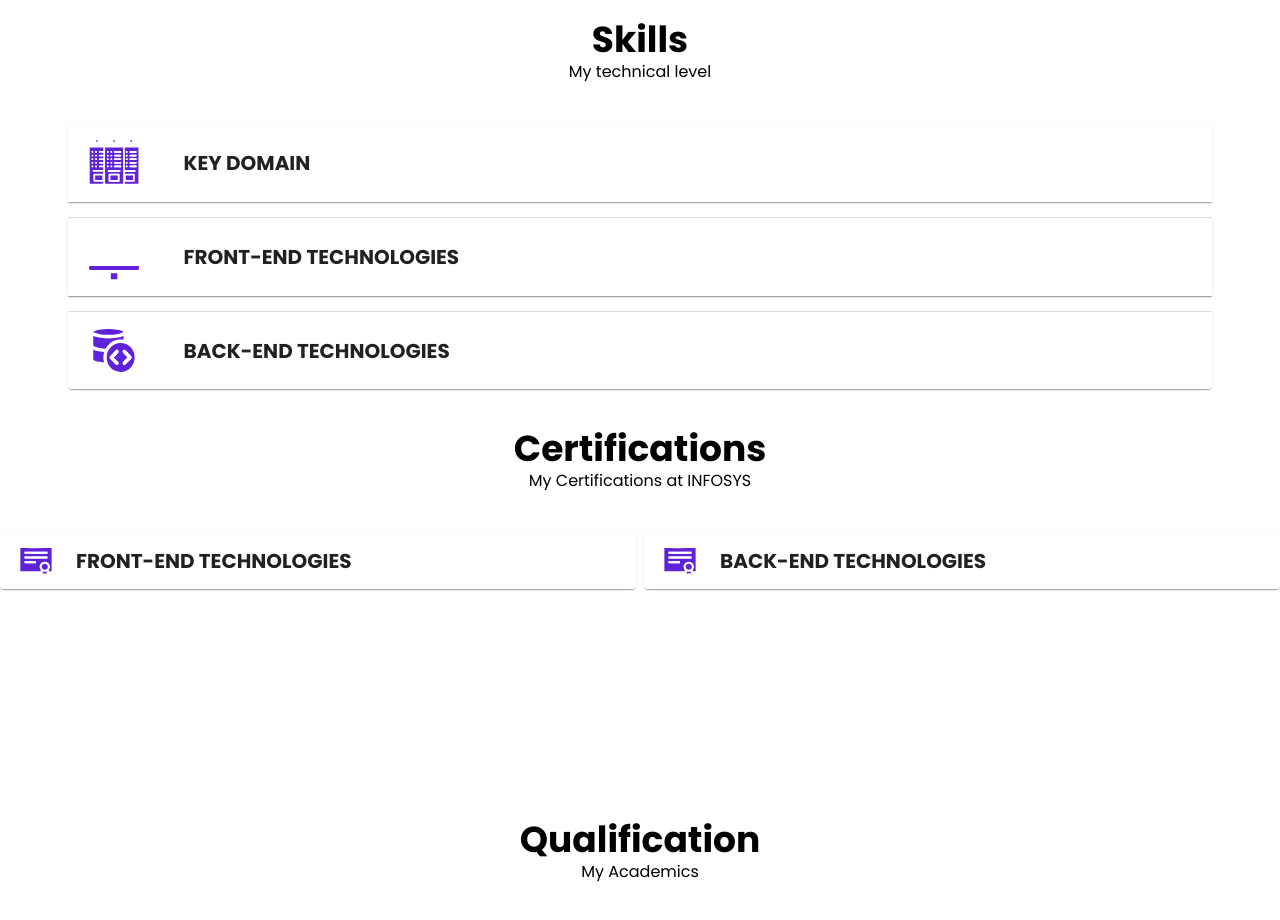
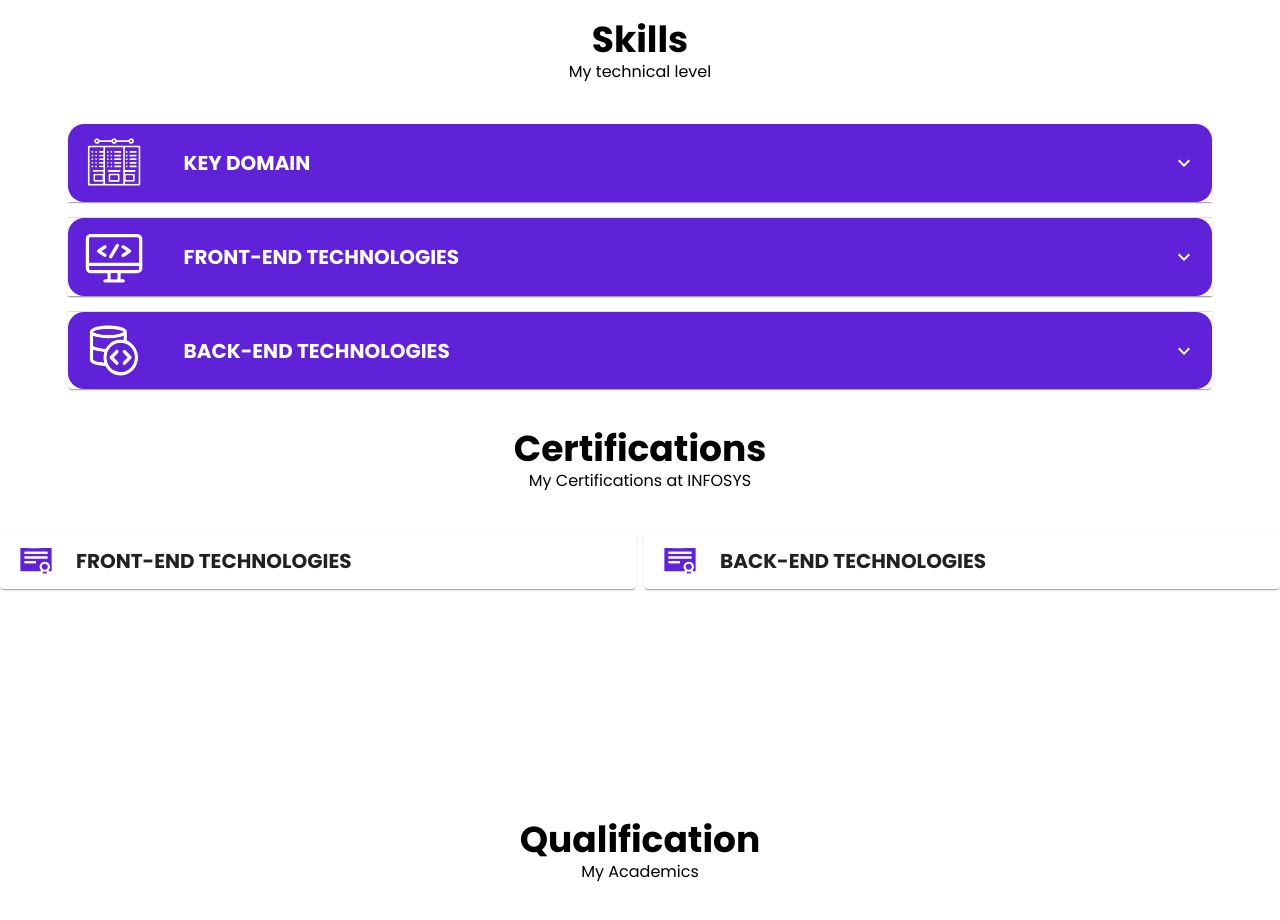
Before and after one commit to Bharathj-Github/Portfolio, a Next.js app: page / in a window 1280 px wide. Shown: the part 1660-2580 px from the top of the page. Built offline with nearby package versions, Linux system fonts and the light colour scheme.

Commit message:
change bg

```diff
--- a/components/Skills/Accordion_Skill/index.js
+++ b/components/Skills/Accordion_Skill/index.js
@@ -13,14 +13,16 @@ export default function BasicAccordion({nightMode}) {
   return (
     <div className='flex flex-col gap-2 pt-10 lg:gap-4 '>
       <Accordion className='rounded-b-2xl'>
+        <div className="bg-primary text-white font-bold rounded-2xl">
         <AccordionSummary
           expandIcon={<ExpandMoreIcon className='text-white' />}
           aria-controls="panel1a-content"
           id="panel1a-header"
-          className={`bg-primary text-white font-bold rounded-2xl`}
-        >
-         <div className='flex items-center gap-10 text-xl max-sm:gap-3 max-sm:text-sm'><Image src={key} alt='key' width={60} className='max-sm:w-10'/> KEY DOMAIN </div>
+          className={``}
+          >
+         <div className='flex items-center gap-10 text-xl max-sm:gap-3 max-sm:text-sm '><Image src={key} alt='key' width={60} className='max-sm:w-10'/> KEY DOMAIN </div>
         </AccordionSummary>
+          </div>
         <AccordionDetails>
           <div className='flex flex-col gap-2 py-2'>
             <div className='flex'><p>Domain :&nbsp;</p><p className='text-primary font-extrabold'>MAINFRAME</p></div>
@@ -38,14 +40,15 @@ export default function BasicAccordion({nightMode}) {
         </AccordionDetails>
       </Accordion>
       <Accordion className='rounded-2xl'>
+      <div className="bg-primary text-white font-bold rounded-2xl">
         <AccordionSummary
           expandIcon={<ExpandMoreIcon className='text-white'/>}
           aria-controls="panel2a-content"
           id="panel2a-header"
-          className={`${nightMode ? 'bg-primary' : 'bg-primary'} text-white font-bold rounded-2xl`}
         >
           <div className='flex items-center gap-10 text-xl max-sm:gap-3 max-sm:text-sm'><Image src={front_end} alt='front_end' width={60} className='max-sm:w-10'/>FRONT-END TECHNOLOGIES</div>
         </AccordionSummary>
+        </div>
         <AccordionDetails>
           <div className='flex flex-col gap-2 py-2'>
             <p>Skills :&nbsp;</p>
@@ -64,14 +67,15 @@ export default function BasicAccordion({nightMode}) {
         </AccordionDetails>
       </Accordion>
       <Accordion className='rounded-2xl'>
+      <div className="bg-primary text-white font-bold rounded-2xl">
         <AccordionSummary
           expandIcon={<ExpandMoreIcon className='text-white'/>}
           aria-controls="panel3a-content"
           id="panel3a-header"
-          className={`${nightMode ? 'bg-primary' : 'bg-primary'} text-white font-bold rounded-2xl`}
         >
           <div className='flex items-center gap-10 text-xl max-sm:gap-3 max-sm:text-sm'><Image src={back_end} alt='back_end' width={60} className='max-sm:w-10'/>BACK-END TECHNOLOGIES</div>
         </AccordionSummary>
+        </div>
         <AccordionDetails>
           <div className='flex flex-col gap-2 py-2'>
             <p>Skills :&nbsp;</p>
```
